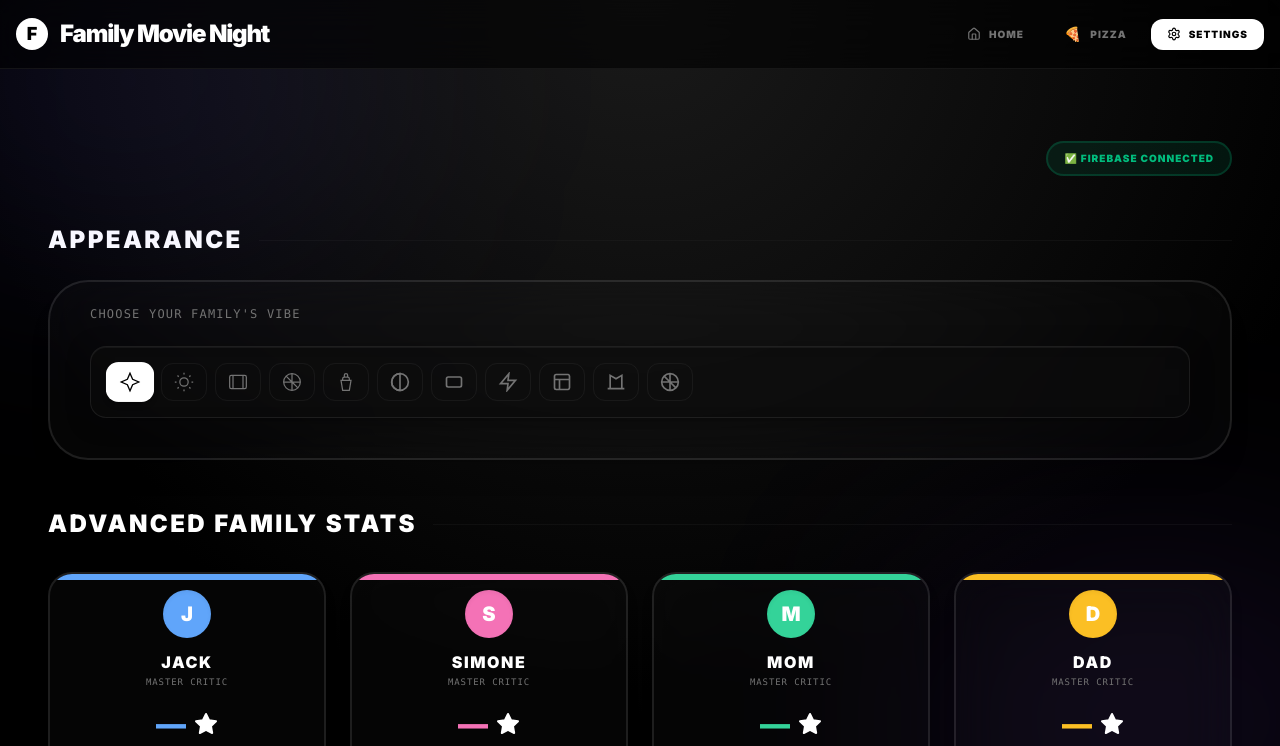
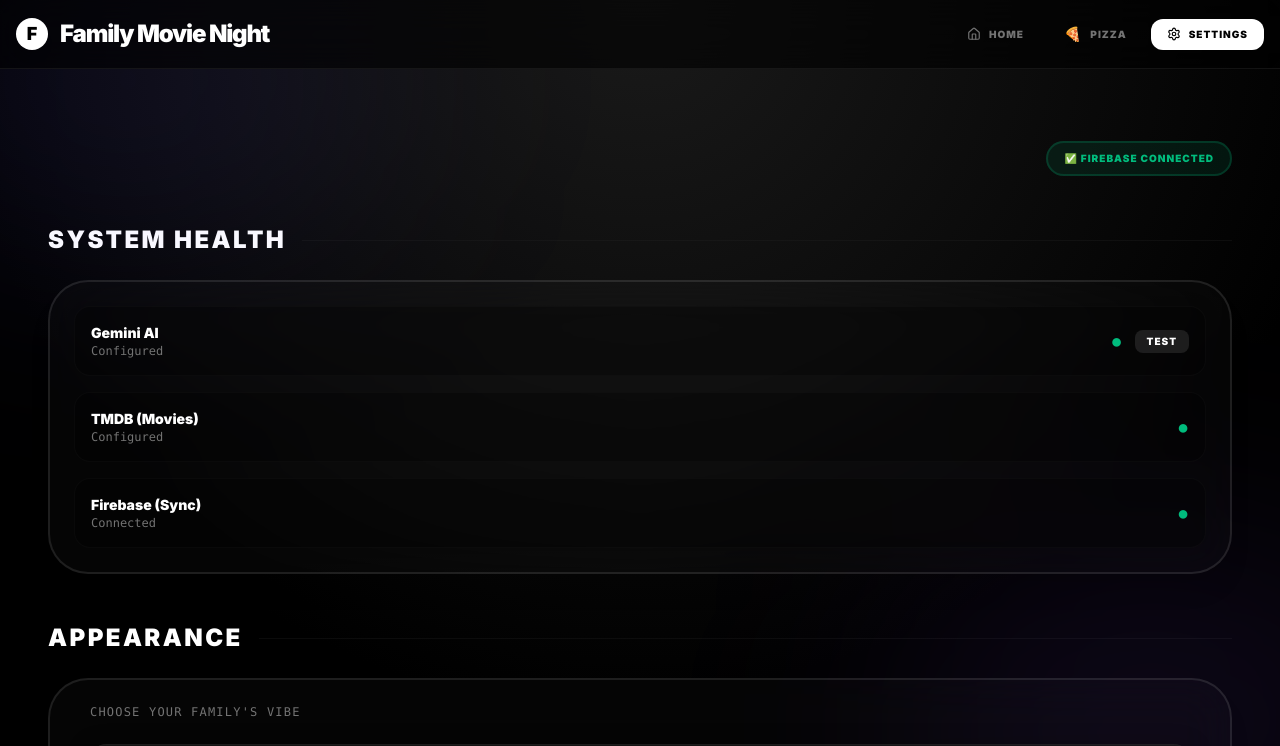
Before and after one commit to pixel-apprentice/familymovieapp, a React (Vite) app: page /stats in a window 1280 px wide. Shown: the top 746 px of the page. Built offline with nearby package versions, Linux system fonts and the light colour scheme; no server answers; a web font is replaced by a local one.

Commit message:
feat: Add system health check to stats page
Integrates checks for Gemini and TMDB API configuration into the StatsPage. Displays their respective statuses and allows for testing Gemini configuration directly. This enhances user visibility into application dependencies and aids in troubleshooting.

```diff
--- a/src/pages/StatsPage.tsx
+++ b/src/pages/StatsPage.tsx
@@ -5,6 +5,9 @@ import { ThemeSwitcher } from '../components/ThemeSwitcher';
 import { useModal } from '../contexts/ModalContext';
 import { motion, AnimatePresence } from 'motion/react';
 import { StarIcon } from '../components/Icons';
+import { isGeminiConfigured, getVibeSearchTerms } from '../services/gemini';
+import { isTMDBConfigured } from '../services/tmdb';
+import { toast } from 'sonner';
 
 export function StatsPage() {
   const { movies, resetDatabase, isLocalMode, profiles } = useData();
@@ -12,6 +15,7 @@ export function StatsPage() {
   const { showModal } = useModal();
   const [isResetting, setIsResetting] = useState(false);
   const [showChangelog, setShowChangelog] = useState(false);
+  const [testingGemini, setTestingGemini] = useState(false);
 
   const handleReset = async () => {
     const confirmed = await showModal({
@@ -64,6 +68,78 @@ export function StatsPage() {
           {isLocalMode ? '⚠️ Local Mode (No Sync)' : '✅ Firebase Connected'}
         </div>
       </div>
+
+      {/* System Health */}
+      <section className="space-y-6">
+        <div className="flex items-center gap-4">
+          <h2 className={`text-xl md:text-2xl font-black uppercase tracking-widest text-theme-primary ${theme === 'vintage-ticket' ? 'font-serif italic' : ''}`}>
+            System Health
+          </h2>
+          <div className="h-px flex-1 bg-theme-border/30" />
+        </div>
+        <div className={`bg-theme-surface/30 p-6 rounded-[2.5rem] border-2 border-theme-border shadow-xl space-y-4 ${
+          theme === 'modern-pinnacle' ? 'rounded-3xl border-white/10 shadow-[0_8px_32px_rgba(0,0,0,0.5)] backdrop-blur-xl bg-white/[0.02]' : ''
+        } ${
+          theme === 'modern-luminous' ? 'rounded-3xl border-black/5 shadow-[0_8px_32px_rgba(0,0,0,0.06)] backdrop-blur-xl bg-black/[0.02]' : ''
+        }`}>
+
+          <div className="flex items-center justify-between p-4 bg-theme-base/30 rounded-2xl border border-theme-border/20">
+            <div>
+              <p className="text-sm font-black text-theme-text">Gemini AI</p>
+              <p className="text-xs text-theme-muted font-mono">{isGeminiConfigured() ? 'Configured' : 'Missing API Key'}</p>
+            </div>
+            <div className="flex items-center gap-3">
+              <span className={`text-xl ${isGeminiConfigured() ? 'text-emerald-500' : 'text-red-500'}`}>
+                {isGeminiConfigured() ? '●' : '○'}
+              </span>
+              {isGeminiConfigured() && (
+                <button
+                  onClick={async () => {
+                    setTestingGemini(true);
+                    try {
+                      const result = await getVibeSearchTerms("test");
+                      if (result.length > 0 && result[0] !== "Space Adventure") {
+                        toast.success("Gemini is working perfectly!");
+                      } else {
+                        toast.warning("Gemini returned fallback data. Check quota or key.");
+                      }
+                    } catch (e) {
+                      toast.error("Gemini test failed.");
+                    } finally {
+                      setTestingGemini(false);
+                    }
+                  }}
+                  disabled={testingGemini}
+                  className="px-3 py-1 bg-theme-primary/10 text-theme-primary text-[10px] font-black uppercase tracking-widest rounded-lg hover:bg-theme-primary/20 transition-colors disabled:opacity-50"
+                >
+                  {testingGemini ? 'Testing...' : 'Test'}
+                </button>
+              )}
+            </div>
+          </div>
+
+          <div className="flex items-center justify-between p-4 bg-theme-base/30 rounded-2xl border border-theme-border/20">
+            <div>
+              <p className="text-sm font-black text-theme-text">TMDB (Movies)</p>
+              <p className="text-xs text-theme-muted font-mono">{isTMDBConfigured() ? 'Configured' : 'Missing API Key'}</p>
+            </div>
+            <span className={`text-xl ${isTMDBConfigured() ? 'text-emerald-500' : 'text-red-500'}`}>
+              {isTMDBConfigured() ? '●' : '○'}
+            </span>
+          </div>
+
+          <div className="flex items-center justify-between p-4 bg-theme-base/30 rounded-2xl border border-theme-border/20">
+            <div>
+              <p className="text-sm font-black text-theme-text">Firebase (Sync)</p>
+              <p className="text-xs text-theme-muted font-mono">{!isLocalMode ? 'Connected' : 'Local Mode'}</p>
+            </div>
+            <span className={`text-xl ${!isLocalMode ? 'text-emerald-500' : 'text-amber-500'}`}>
+              {!isLocalMode ? '●' : '○'}
+            </span>
+          </div>
+
+        </div>
+      </section>
 
       {/* Theme Picker Section */}
       <section className="space-y-6">
--- a/src/services/tmdb.ts
+++ b/src/services/tmdb.ts
@@ -1,5 +1,7 @@
 const TMDB_API_KEY = import.meta.env.VITE_TMDB_API_KEY;
 const BASE_URL = 'https://api.themoviedb.org/3';
+
+export const isTMDBConfigured = () => !!TMDB_API_KEY;
 
 export interface TMDBMovie {
   id: number;
```
